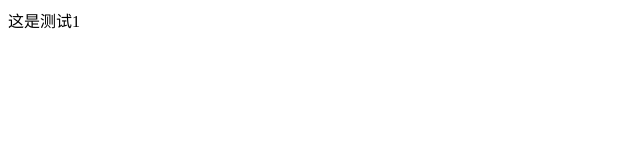
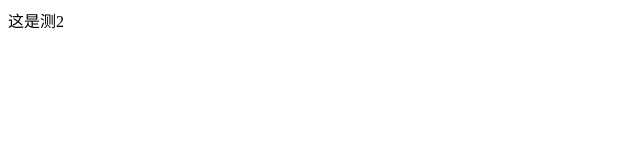
Before and after one commit to yuanjie123/wangyehtml, a plain HTML site: page index.html in a window 1280 px wide. Shown: the full height of the page, 0-640 px from the left. Drawn offline with Linux system fonts and the light colour scheme.

Commit message:
zheshiceshi2

```diff
--- a/index.html
+++ b/index.html
@@ -5,7 +5,7 @@
     <title>Title</title>
 </head>
 <body>
-这是测试1
+这是测2
 
 </body>
 </html>
```
